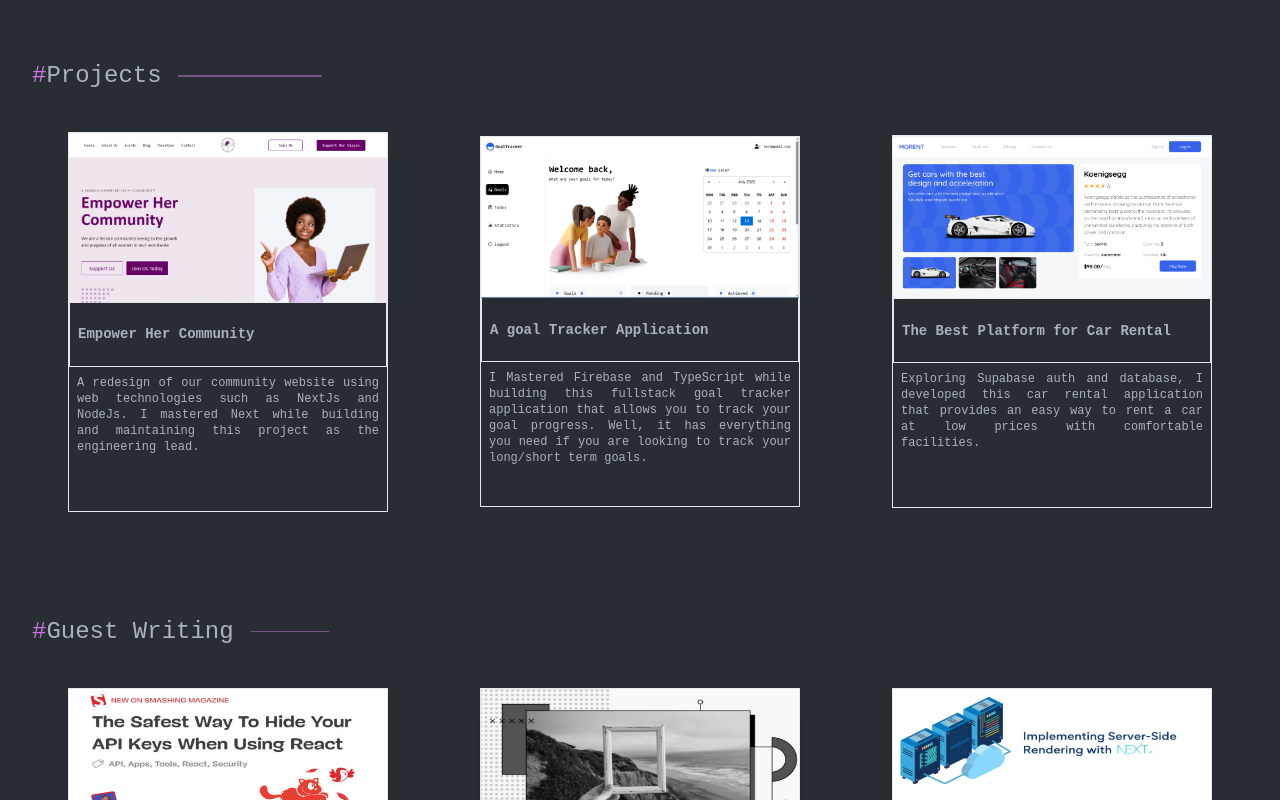
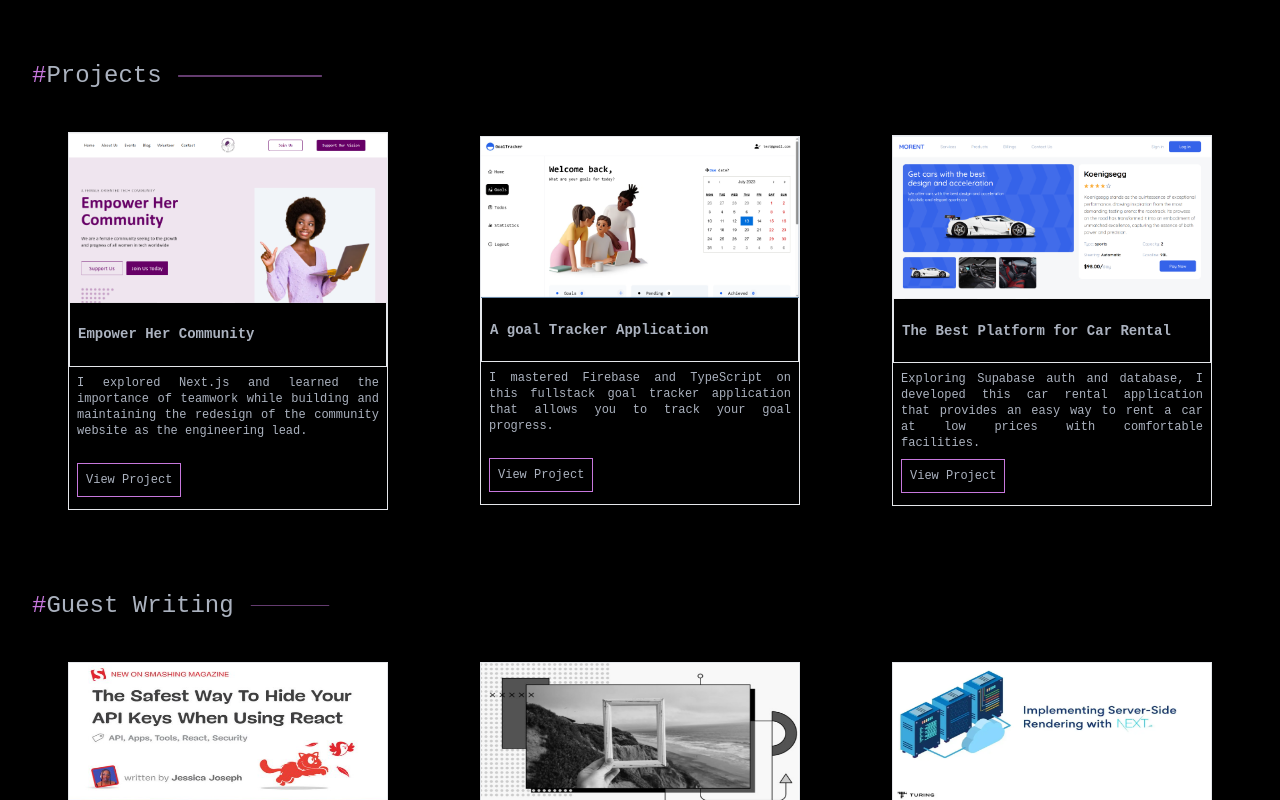
Before and after one commit to ForJessicaSake/Portfolio, a React (Create React App) app: page / in a window 1280 px wide. Shown: the part 1120-1920 px from the top of the page. Built offline with nearby package versions, Linux system fonts and the light colour scheme; no server answers.

Commit message:
feat: ui changes

```diff
--- a/src/App.tsx
+++ b/src/App.tsx
@@ -7,7 +7,7 @@ import "react-toastify/dist/ReactToastify.css";
 function App() {
   const queryClient = new QueryClient();
   return (
-    <div className=" bg-background">
+    <div className=" bg-black">
       <QueryClientProvider client={queryClient}>
         <Router>
           <Routes>
--- a/src/components/Contact.tsx
+++ b/src/components/Contact.tsx
@@ -83,7 +83,7 @@ const Contact: React.FC = () => {
         <section className="flex lg:flex-row flex-col  justify-between my-3">
           <input
             placeholder="Name"
-            className="bg-background border h-10 px-2 py-2 lg:w-72 w-full"
+            className="bg-black border h-10 px-2 py-2 lg:w-72 w-full"
             value={toMail.name}
             name="from_name"
             required
@@ -92,7 +92,7 @@ const Contact: React.FC = () => {
 
           <input
             placeholder="Email"
-            className="bg-background border  h-10 px-2 py-2 lg:mt-0 mt-4 lg:w-64 w-full"
+            className="bg-black border  h-10 px-2 py-2 lg:mt-0 mt-4 lg:w-64 w-full"
             value={toMail.email}
             name="from_email"
             type="email"
@@ -104,12 +104,12 @@ const Contact: React.FC = () => {
           placeholder="Title"
           name="from_title"
           value={toMail.title}
-          className="bg-background border h-10 px-2 py-2 lg:w-full w-full"
+          className="bg-black border h-10 px-2 py-2 lg:w-full w-full"
           onChange={(e) => setToMail({ ...toMail, title: e.target.value })}
         />
         <textarea
           placeholder="Message"
-          className="bg-background border h-28 flex items-start justify-start px-2 mb-6 my-5 lg:w-full w-full"
+          className="bg-black border h-28 flex items-start justify-start px-2 mb-6 my-5 lg:w-full w-full"
           value={toMail.message}
           name="message"
           required
--- a/src/components/Header.tsx
+++ b/src/components/Header.tsx
@@ -4,7 +4,7 @@ import "aos/dist/aos.css";
 import { Link } from "react-router-dom";
 import Button from "../custom/Button";
 import block from "../assets/block.svg";
-import avartar from "../assets/header.png";
+import avartar from "../assets/header2.png";
 import dots from "../assets/Dots.svg";
 import GitHub from "../assets/Github.svg";
 import { FiLinkedin, FiTwitter } from "react-icons/fi";
--- a/src/components/Navbar.tsx
+++ b/src/components/Navbar.tsx
@@ -11,7 +11,7 @@ const Navbar: React.FC = () => {
     setNav(!nav);
   };
   return (
-    <nav className="flex justify-between items-center lg:h-20 h-20 border-20 bg-background cursor-pointer fixed w-full 2xl:mx-auto 2xl:container z-20">
+    <nav className="flex bg-black justify-between items-center lg:h-20 h-20 border-20 cursor-pointer fixed w-full 2xl:mx-auto 2xl:container z-20">
       <section className="flex text-white justify-between w-full items-center px-6">
         <figure className="flex items-center lg:w-24 w-28 justify-between">
           <img src={Logo} alt="Logo" className="w-6 h-6 lg:w-5 lg:h-5" />
--- a/src/components/Project.tsx
+++ b/src/components/Project.tsx
@@ -31,13 +31,13 @@ const Project: React.FC = () => {
         <Card
           image={Empower}
           title="Empower Her Community"
-          about="A redesign of our community website using web technologies such as NextJs and NodeJs. I mastered Next while building and maintaining this project as the engineering lead."
+          about="I explored Next.js and learned the importance of teamwork while building and maintaining the redesign of the community website as the engineering lead."
           link="https://empower-her-community.vercel.app/"
         />
         <Card
           image={goalTracker}
           title="A goal Tracker Application"
-          about="I Mastered Firebase and TypeScript while building this fullstack goal tracker application that allows you to track your goal progress. Well, it has everything you need if you are looking to track your long/short term goals."
+          about="I mastered Firebase and TypeScript on this fullstack goal tracker application that allows you to track your goal progress."
           link="https://progress-pal.vercel.app/"
         />
         <Card
@@ -46,7 +46,7 @@ const Project: React.FC = () => {
           about="Exploring Supabase auth and database, I developed this car rental application that provides an easy way to rent a car at low prices with comfortable facilities."
           link="https://morent-rental.vercel.app/"
         />
-           {/* <Card
+        {/* <Card
           image="/Ecommerce.png"
           title="Fasco Grocery Store"
           about="I Mastered Zustand state management library by building this React application that allows you to order groceries easily on the website."
@@ -58,19 +58,18 @@ const Project: React.FC = () => {
           about="I mastered the use of Web APIs and React on this ecommerce store called Lamoore. It provides fast, seamless, and enjoyable online shopping for all your clothing needs!."
           link="https://lamoore.vercel.app/"
         /> */}
-          {/* <Card
+        {/* <Card
           image={sunnyside}
           title="Sunny Side Agencies"
           about="Matering responsive designs, I jumped on a frontend mentor challenge and developed this responsive and user-friendly site."
           link="https://sunnyside-agencies.vercel.app/"
   /> */}
-                {/* <Card
+        {/* <Card
           image={dockett}
           title="Sticky Note Application"
           about="My first attempt with Firebase and React - Introducing Dockett, the ultimate note taking app for anyone with a busy schedule! With Dockett, you can take down short notes quickly and easily, helping you stay organized at all times "
           link="https://dockett.vercel.app/"
         /> */}
-
 
         {/* <Card
           image={todo}
@@ -78,9 +77,6 @@ const Project: React.FC = () => {
           about="During Empower Her Community Pair programming exercise, my team of frontend developers developed a task productivity app that helps you keep track of daily tasks using React and Firebase."
           link="https://ehc-todoapp.web.app/"
         /> */}
-
-
-
 
         {/*
         <Card
--- a/src/elements/Card.tsx
+++ b/src/elements/Card.tsx
@@ -5,19 +5,20 @@ type Project = {
   image: any;
   title: string;
   about: string;
-  link:string;
+  link: string;
 };
 
-const Card = ({ image, title, about, link}: Project) => {
+const Card = ({ image, title, about, link }: Project) => {
   return (
-  <section className="border w-80 cursor-pointer lg:hover:scale-105 mb-6">
-     <Link to={link} target="blank">
+    <section className="border w-80 cursor-pointer pb-3">
       <img src={image} alt="" />
-      </Link>
       <h2 className="font-bold text-justify flex items-center h-16 lg:text-sm text-sm border-t-0 border px-2 py-2">
         {title}
       </h2>
-      <p className="h-36 py-2 px-2 text-justify ">{about}</p>
+      <p className="h-24 py-2 px-2 text-justify ">{about}</p>
+      <Link to={link} target="blank" className="px-2">
+        <button className="p-2 border-primary border hover:bg-background w-fit ">View Project</button>
+      </Link>
     </section>
   );
 };
--- a/src/pages/Home.tsx
+++ b/src/pages/Home.tsx
@@ -12,7 +12,7 @@ import GuestWriting from '../components/GuestWriting'
 
 const Home:React.FC = () => {
   return (
-    <main className='2xl:container 2xl:mx-auto bg-background font-font text-secondary px-2 overflow-x-hidden'>
+    <main className='2xl:container 2xl:mx-auto bg-black font-font text-secondary px-2 overflow-x-hidden'>
     <Navbar/>
     <Header/>
     <Box/>
```
Also changed, not shown: src/assets/header2.png (added), 1 other file (tests, documents, lock files or other folders).
